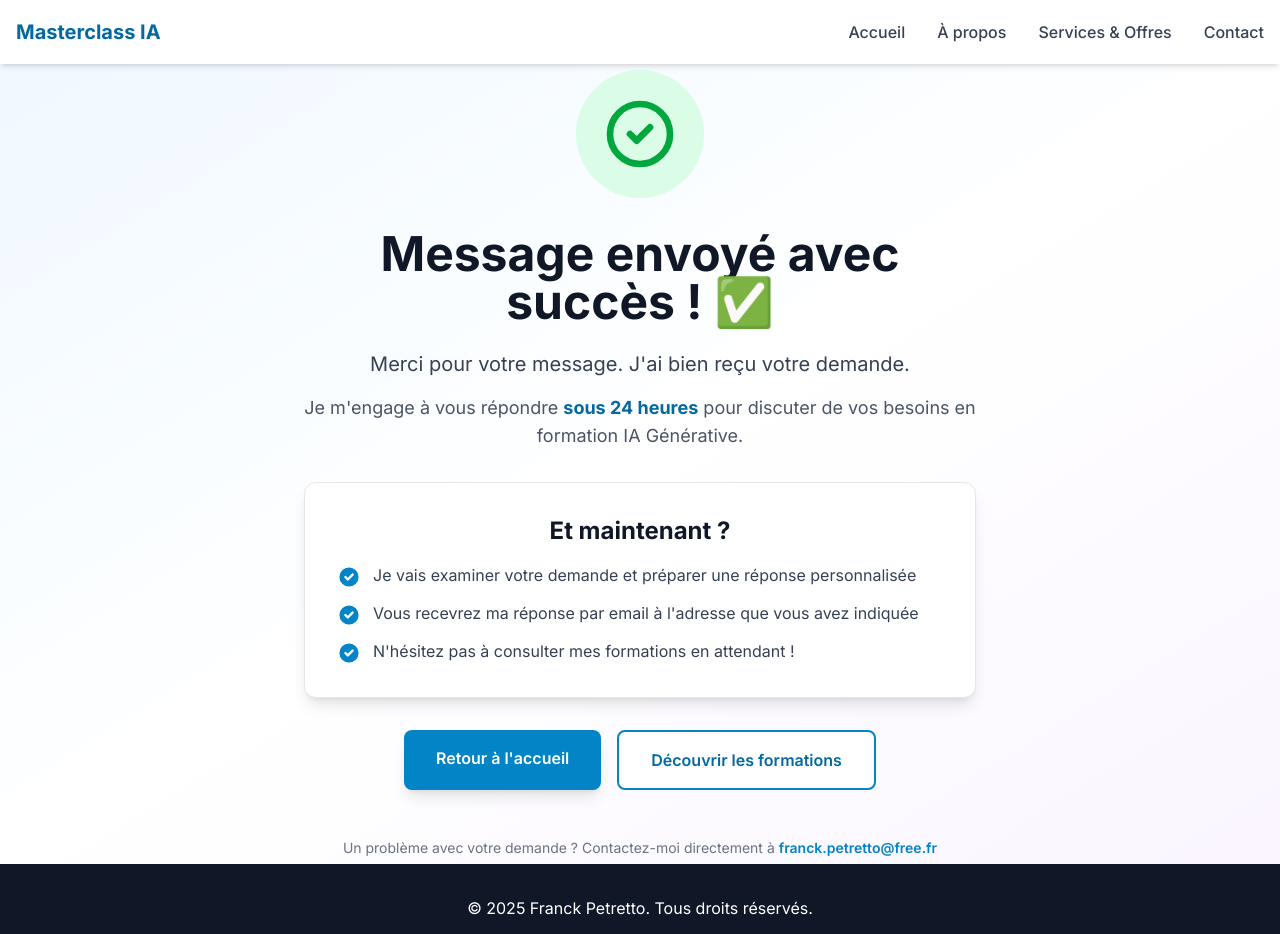
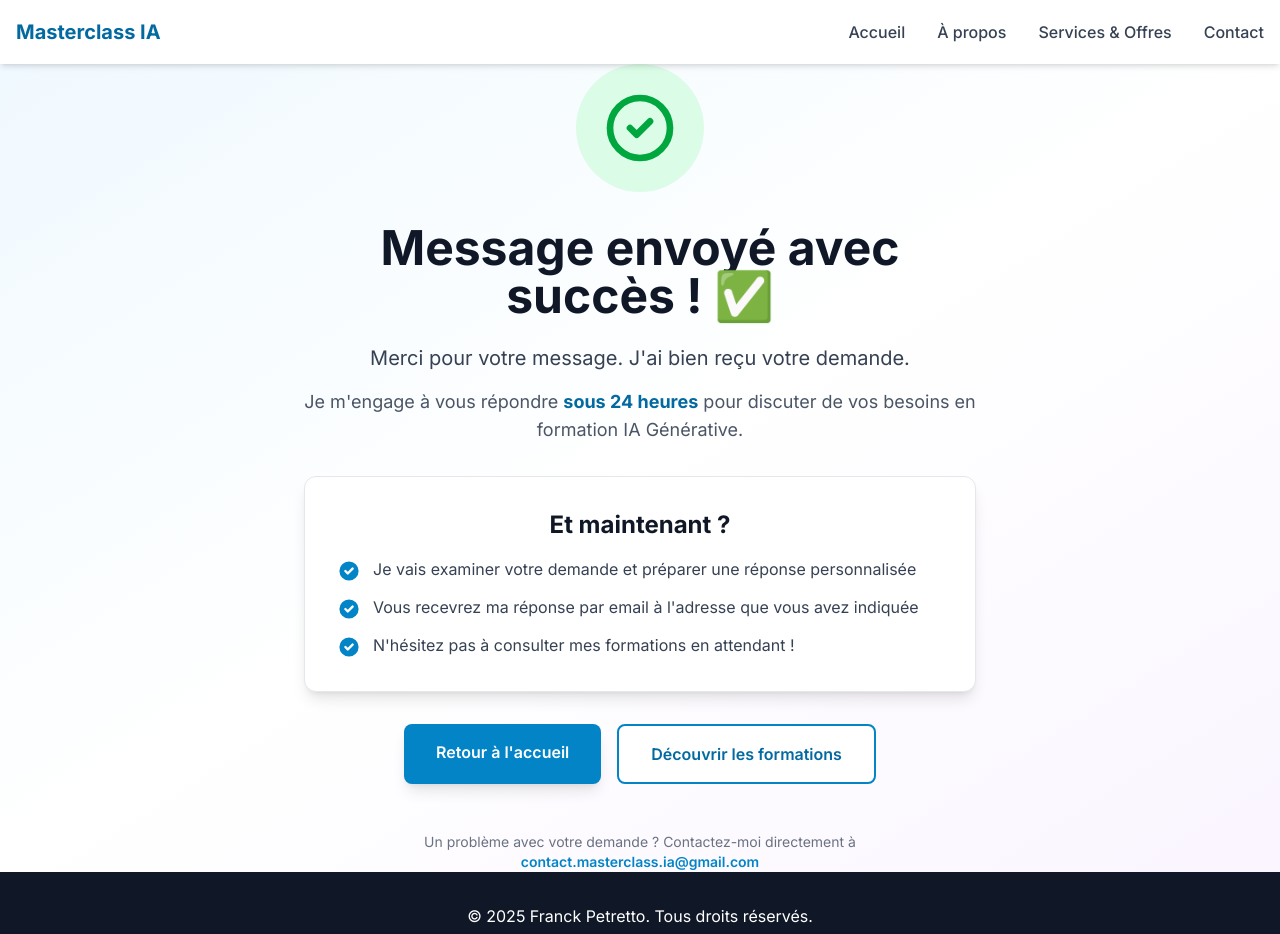
Before and after one commit to franckCopilot/projetSpecKit, a Next.js app: page /merci in a window 1280 px wide. Shown: the top 934 px of the page. Built offline with nearby package versions, Linux system fonts and the light colour scheme.

Commit message:
feat: Update contact email to new address across multiple files

```diff
--- a/app/api/contact/route.ts
+++ b/app/api/contact/route.ts
@@ -118,7 +118,7 @@ export async function POST(request: NextRequest) {
         success: false,
         error:
           'Une erreur inattendue est survenue. Veuillez réessayer plus tard.',
-        fallbackEmail: 'franck.petretto@free.fr',
+        fallbackEmail: 'contact.masterclass.ia@gmail.com',
       },
       { status: 500 }
     );
--- a/app/merci/page.tsx
+++ b/app/merci/page.tsx
@@ -124,10 +124,10 @@ export default function MerciPage() {
         <p className="mt-12 text-sm text-gray-500">
           Un problème avec votre demande ? Contactez-moi directement à{' '}
           <a
-            href="mailto:franck.petretto@free.fr"
+            href="mailto:contact.masterclass.ia@gmail.com"
             className="text-primary-600 hover:text-primary-700 font-semibold"
           >
-            franck.petretto@free.fr
+            contact.masterclass.ia@gmail.com
           </a>
         </p>
       </div>
--- a/components/ContactForm.tsx
+++ b/components/ContactForm.tsx
@@ -56,7 +56,7 @@ export default function ContactForm() {
       setSubmitError(
         'Impossible de contacter le serveur. Veuillez réessayer plus tard.'
       );
-      setFallbackEmail('franck.petretto@free.fr');
+      setFallbackEmail('contact.masterclass.ia@gmail.com');
     } finally {
       setIsSubmitting(false);
     }
--- a/data/expert.ts
+++ b/data/expert.ts
@@ -26,5 +26,5 @@ Sa spécialité : aller au-delà du simple prompt pour maîtriser l'art du promp
     'Large Language Models (LLM)',
     'Transformation Digitale avec l\'IA',
   ],
-  email: 'franck.petretto@free.fr',
+  email: 'contact.masterclass.ia@gmail.com',
 };
```
Also changed, not shown: 2 other files (tests, documents, lock files or other folders).
